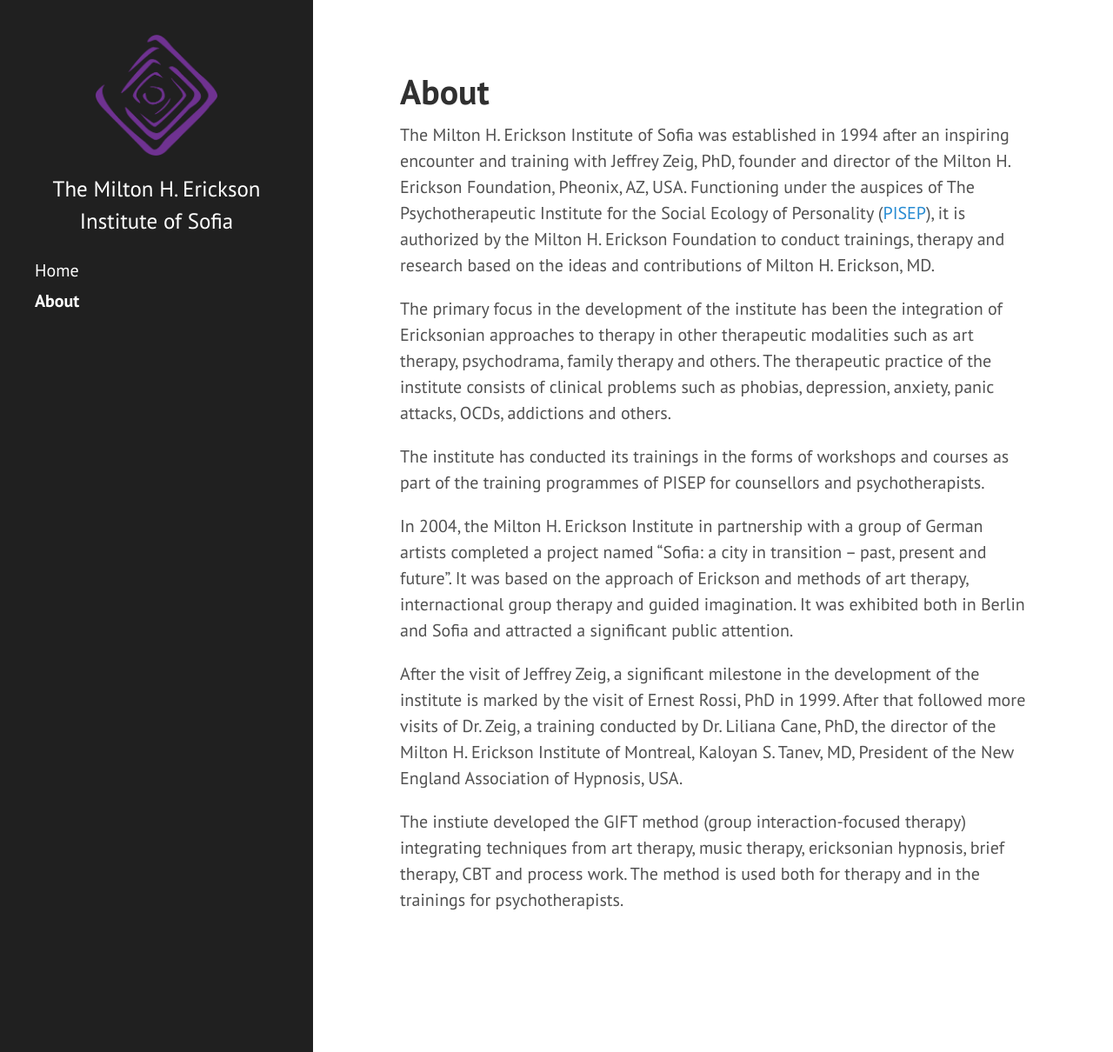
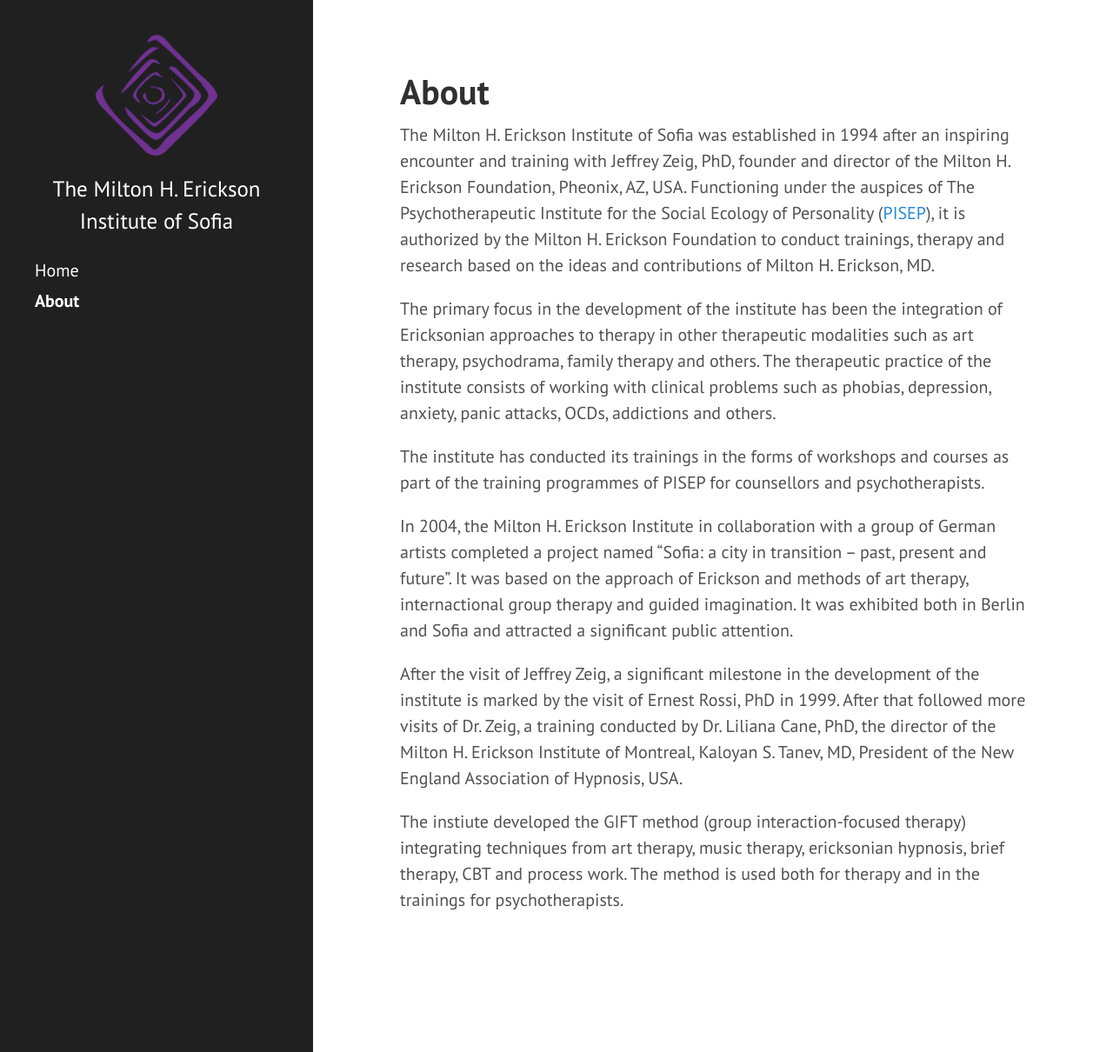
Before and after one commit to vns/erickson.pisep.org, a Jekyll site: the page built from about.md, in a window 1280 px wide and 1210 px high. Shown: the whole window at 87% size. Built offline with Jekyll 4.4.1, drawn with Linux system fonts in a browser that asks for light colours.

Commit message:
Fix style

```diff
--- a/about.md
+++ b/about.md
@@ -14,14 +14,14 @@
 The primary focus in the development of the institute has been the integration
 of Ericksonian approaches to therapy in other therapeutic modalities such as
 art therapy, psychodrama, family therapy and others. The therapeutic practice
-of the institute consists of clinical problems such as phobias, depression,
+of the institute consists of working with clinical problems such as phobias, depression,
 anxiety, panic attacks, OCDs, addictions and others.
 
 The institute has conducted its trainings in the forms of workshops and courses
 as part of the training programmes of PISEP for counsellors and
 psychotherapists.
 
-In 2004, the Milton H. Erickson Institute in partnership with a group of German
+In 2004, the Milton H. Erickson Institute in collaboration with a group of German
 artists completed a project named "Sofia: a city in transition – past, present and future".
 It was based on the approach of Erickson and methods of art therapy,
 internactional group therapy and guided imagination. It was exhibited both in
```
